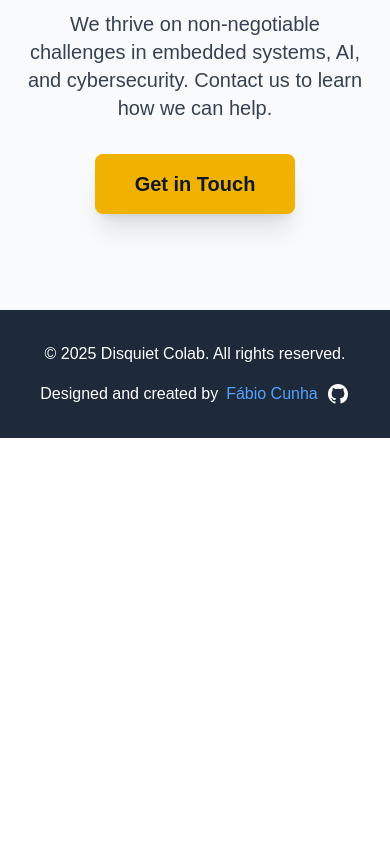
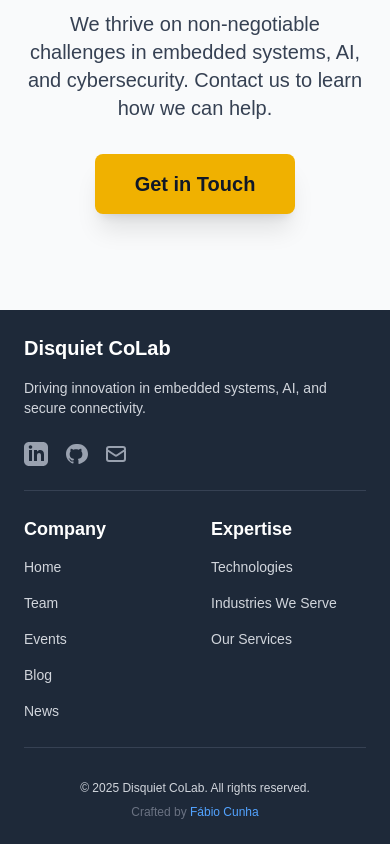
Before and after one commit to fabiorafaelcoutada/disquiet-colab-homepage, a Next.js app: page / in a window 390 px wide. Shown: the part 2748-3592 px from the top of the page. Before the commit the page ends 3186 px from the top, so only its background shows below. Built offline with nearby package versions, Linux system fonts and the light colour scheme.

Commit message:
Integrate `DesktopFooter` and `MobileFooter` into `Footer` component for responsive design.

```diff
--- a/src/components/Footer.tsx
+++ b/src/components/Footer.tsx
@@ -1,20 +1,18 @@
-import Link from 'next/link';
+import { DesktopFooter } from './DesktopFooter';
+import { MobileFooter } from './MobileFooter';
 
 export default function Footer() {
-  return (
-    <footer className="bg-gray-800 text-white py-8">
-      <div className="container mx-auto px-6 text-center">
-        <p>&copy; {new Date().getFullYear()} Disquiet Colab. All rights reserved.</p>
-        <div className="flex justify-center items-center space-x-2 mt-4">
-          <p>Designed and created by</p>
-          <Link href="/team/fabio-cunha" className="text-blue-400 hover:underline">Fábio Cunha</Link>
-          <a href="https://github.com/fabiorafaelcoutada" target="_blank" rel="noopener noreferrer" aria-label="GitHub Profile">
-            <svg className="h-6 w-6 text-white hover:text-gray-400" fill="currentColor" viewBox="0 0 24 24" aria-hidden="true">
-              <path fillRule="evenodd" d="M12 2C6.477 2 2 6.477 2 12c0 4.418 2.865 8.168 6.839 9.492.5.092.682-.217.682-.482 0-.237-.009-.868-.014-1.703-2.782.605-3.369-1.343-3.369-1.343-.454-1.158-1.11-1.466-1.11-1.466-.908-.62.069-.608.069-.608 1.003.07 1.531 1.032 1.531 1.032.892 1.53 2.341 1.088 2.91.832.092-.647.35-1.088.636-1.338-2.22-.253-4.555-1.113-4.555-4.951 0-1.093.39-1.988 1.031-2.688-.103-.253-.446-1.272.098-2.65 0 0 .84-.27 2.75 1.026A9.564 9.564 0 0112 6.844c.85.004 1.705.115 2.504.337 1.909-1.296 2.747-1.027 2.747-1.027.546 1.379.203 2.398.1 2.651.64.7 1.03 1.595 1.03 2.688 0 3.848-2.338 4.695-4.566 4.942.359.308.678.92.678 1.855 0 1.338-.012 2.419-.012 2.747 0 .268.18.58.688.482A10.001 10.001 0 0022 12c0-5.523-4.477-10-10-10z" clipRule="evenodd" />
-            </svg>
-          </a>
-        </div>
-      </div>
-    </footer>
-  );
+    return (
+        <>
+            {/* 1. Desktop Footer: Hidden on small screens, shown on medium (md) and up. */}
+            <div className="hidden md:block">
+                <DesktopFooter />
+            </div>
+
+            {/* 2. Mobile Footer: Shown on small screens, hidden on medium (md) and up. */}
+            <div className="block md:hidden">
+                <MobileFooter />
+            </div>
+        </>
+    );
 }
```
